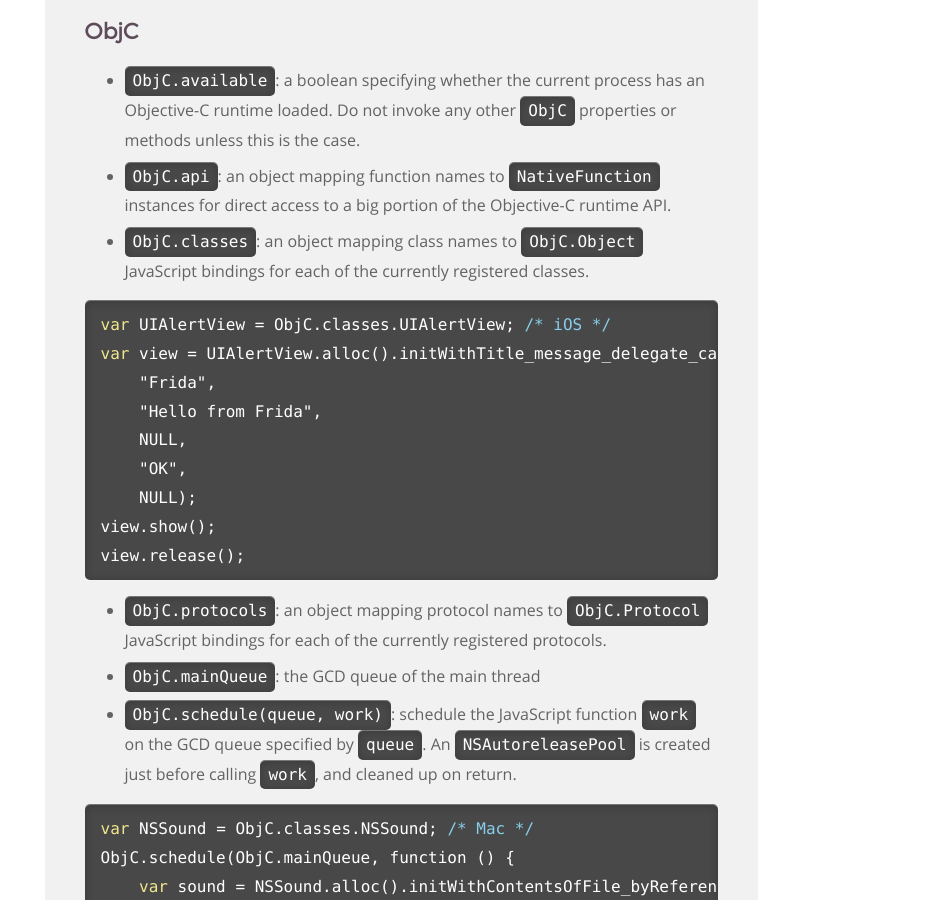
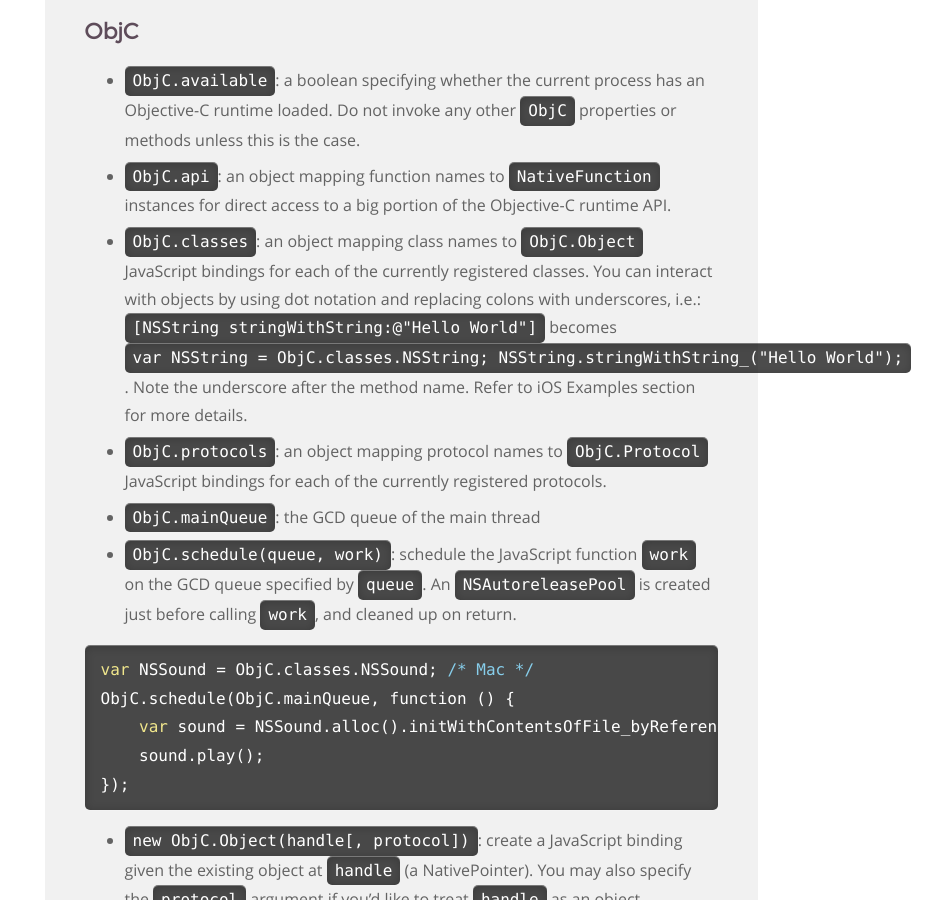
Before and after one commit to frida/frida-website, a Jekyll site: the page built from _docs/javascript-api.md, in a window 1280 px wide and 900 px high, scrolled down 27479 px. Shown: the whole window, without its empty margins (351-1280 px from the left). Built offline with Jekyll 4.4.1, drawn with Linux system fonts in a browser that asks for light colours.

Commit message:
Update Javascript-API for iOS
Moved example of alert box on iOS 7 to iOS Examples and added some explanation on passing messages to ObjC class instances in Frida.

```diff
--- a/_docs/javascript-api.md
+++ b/_docs/javascript-api.md
@@ -1139,19 +1139,7 @@ Interceptor.attach(f, {
     for direct access to a big portion of the Objective-C runtime API.
 
 +   `ObjC.classes`: an object mapping class names to `ObjC.Object` JavaScript
-    bindings for each of the currently registered classes.
-
-{% highlight js %}
-var UIAlertView = ObjC.classes.UIAlertView; /* iOS */
-var view = UIAlertView.alloc().initWithTitle_message_delegate_cancelButtonTitle_otherButtonTitles_(
-    "Frida",
-    "Hello from Frida",
-    NULL,
-    "OK",
-    NULL);
-view.show();
-view.release();
-{% endhighlight %}
+    bindings for each of the currently registered classes. You can interact with objects by using dot notation and replacing colons with underscores, i.e.: `[NSString stringWithString:@"Hello World"]` becomes `var NSString = ObjC.classes.NSString; NSString.stringWithString_("Hello World");`. Note the underscore after the method name. Refer to iOS Examples section for more details.
 
 +   `ObjC.protocols`: an object mapping protocol names to `ObjC.Protocol`
     JavaScript bindings for each of the currently registered protocols.
```
